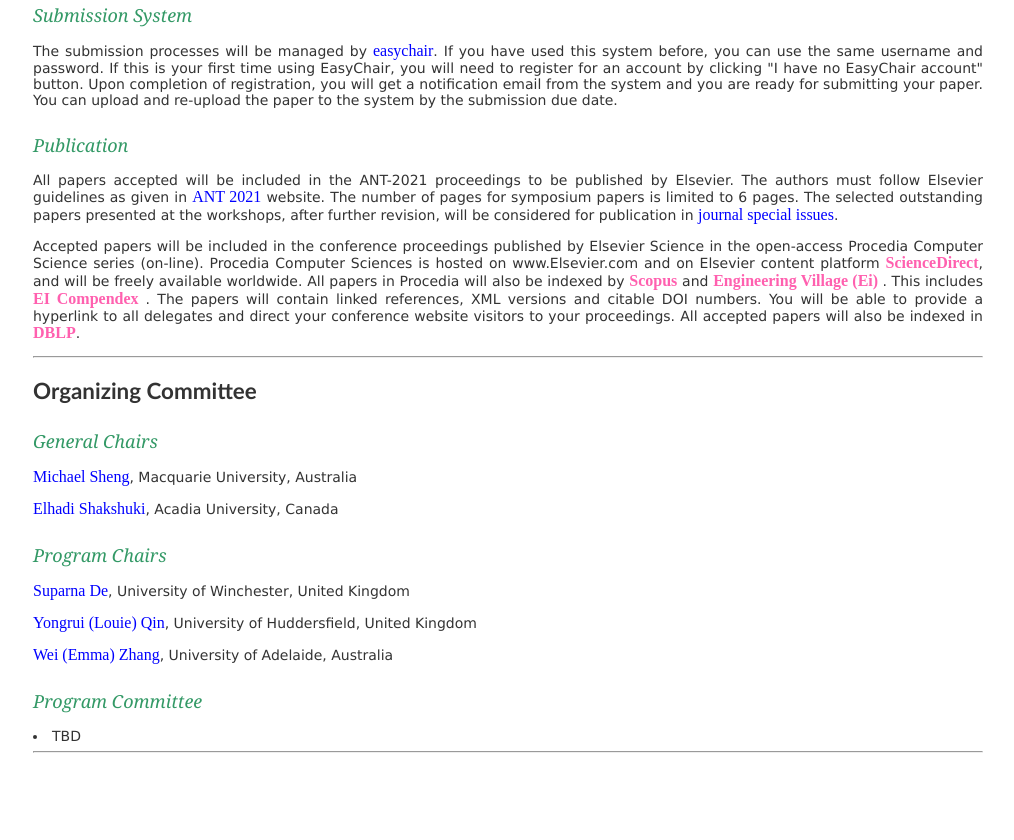
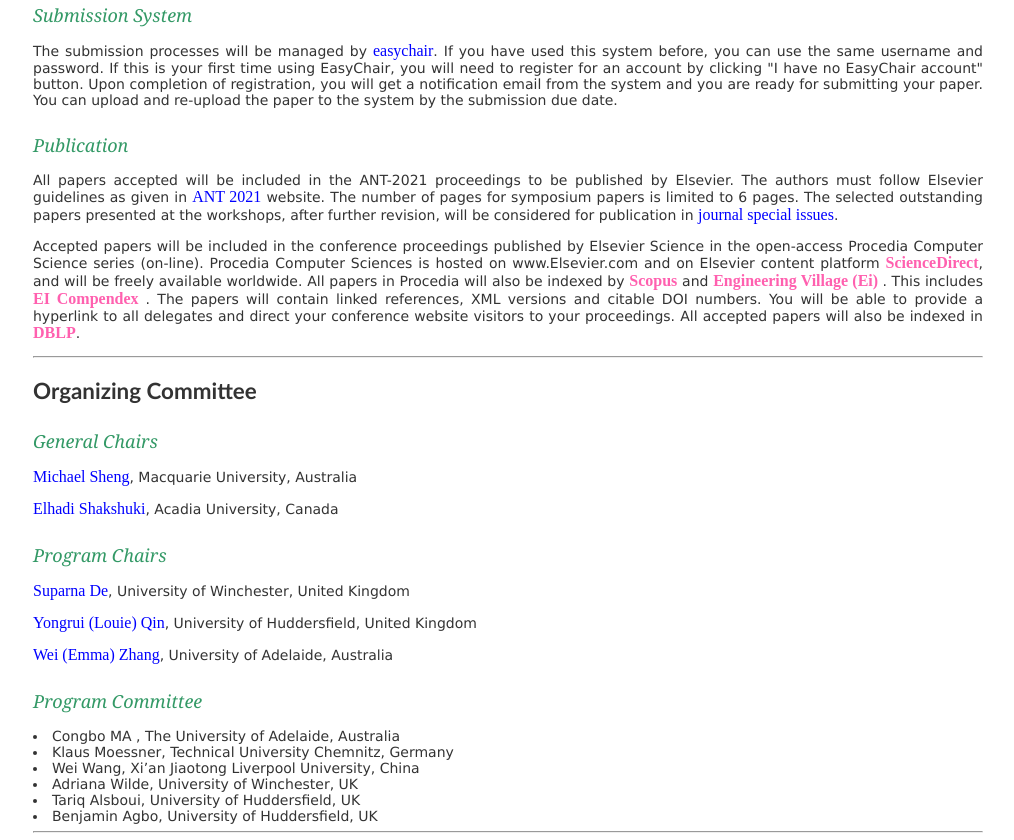
Before and after one commit to hud-cs-research/iupt2021, a plain HTML site: page index.htm in a window 1280 px wide. Shown: the part 1619-2459 px from the top of the page, without its empty margins (132-1146 px from the left). Before the commit the page ends 2379 px from the top, so only its background shows below. Drawn offline with Linux system fonts and the light colour scheme; no server answers.

Commit message:
Update index.htm

```diff
--- a/index.htm
+++ b/index.htm
@@ -240,26 +240,13 @@
 				<div class="section">
 					<div class="section-header"><em>Program Committee</em></div>
 
-					<li>TBD</li>
-					<!-- <li>Luigi Atzori (University of Cagliari, Italy)</li>
-					<li>M. Victoria Bueno-Delgado (Technical University of Cartagena, Spain)</li>
-					<li>Suparna De (University of Surrey, United Kingdom)</li>
-					<li>Prem Prakash Jayaraman (Swinburne University of Technology, Australia)</li>
-					<li>Kewen Liao (Swinburne University of Technology, Australia)</li>
-					<li>Xiufeng Liu (Technical University of Denmark, Denmark)</li>
-					<li>Giuseppe Loseto (Technical University of Bari, Italy)</li>
-					<li>Konstantinos Markantonakis (Royal Holloway University of London, United Kingdom)</li>
-					<li>Simon Parkinson (University of Huddersfield, United Kingdom)</li>
-					<li>Wenjie Ruan (The University of Adelaide, Australia)</li>
-					<li>Damien Sauveron ( University of Limoges/CNRS, France)</li>
-					<li>Floriano Scioscia  (Technical University of Bari, Italy)</li>
-					<li>Nguyen Khoi Tran (The University of Adelaide, Australia)</li>
-					<li>Fusheng Wang (Emory University, USA)</li>
-					<li>Laurence T. Yang (St. Francis Xavier University, Canada)</li>
-					<li>Linda Yang (University of Portsmouth, United Kingdom)</li>
-					<li>Lina Yao (UNSW, Australia)</li>
-					<li>Jian Yu (Auckland University of Technology, New Zealand)</li> -->
-
+					<!--  <li>TBD</li> -->
+					<li>Congbo MA , The University of Adelaide, Australia</li>
+					<li>Klaus Moessner, Technical University Chemnitz, Germany</li>
+					<li>Wei Wang, Xi’an Jiaotong Liverpool University, China</li>
+					<li>Adriana Wilde, University of Winchester, UK</li>
+					<li>Tariq Alsboui, University of Huddersfield, UK</li>
+					<li>Benjamin Agbo, University of Huddersfield, UK</li>
 
 					<div class="section-content">
 
```
